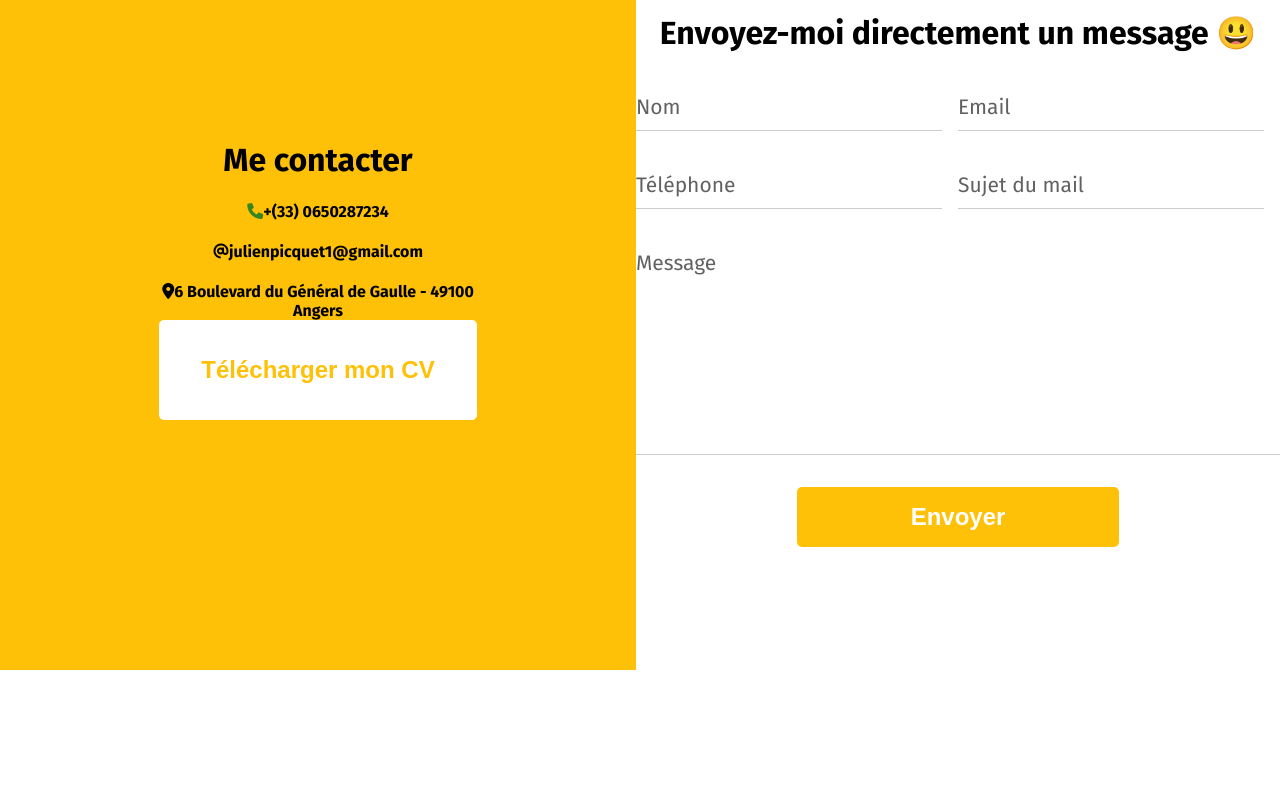
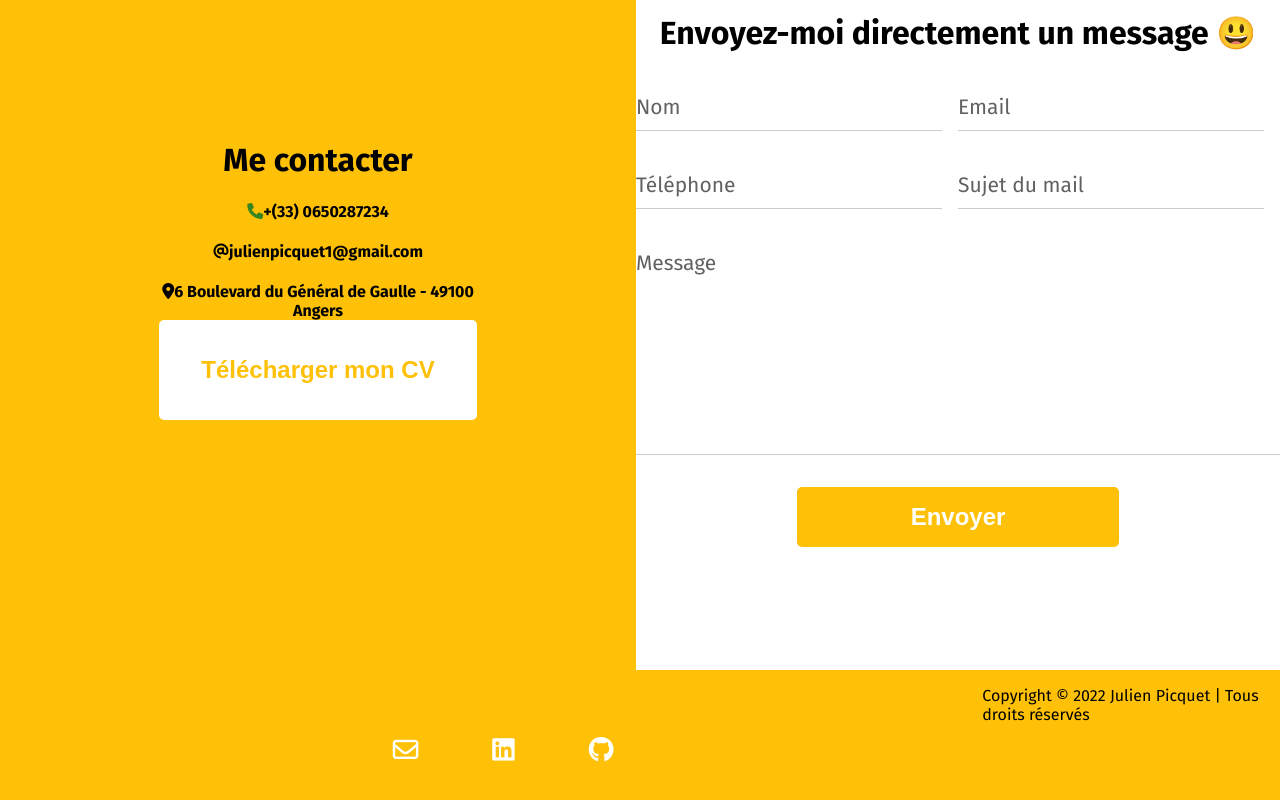
Before and after one commit to OlderGlow/portfolio-react, a React (Create React App) app: page / in a window 1280 px wide. Shown: the part 3392-4192 px from the top of the page. Before the commit the page ends 4062 px from the top, so only its background shows below. Built offline with nearby package versions, Linux system fonts and the light colour scheme.

Commit message:
responsive for footer - WIP for desktop

```diff
--- a/src/App.js
+++ b/src/App.js
@@ -3,6 +3,7 @@ import AboutMe from "./components/about-me/about-me";
 import Technologies from "./components/technologies/technologies";
 import Projects from "./components/projects/projects";
 import Contact from "./components/contact/contact";
+import Footer from "./components/footer/footer";
 function App() {
     return (
         <div>
@@ -11,6 +12,7 @@ function App() {
             <Technologies/>
             <Projects/>
             <Contact/>
+            <Footer/>
         </div>
     );
 }
--- a/src/components/contact/contact.css
+++ b/src/components/contact/contact.css
@@ -1,6 +1,6 @@
 .contact-container {
     display: flex;
-    height: 100vh;
+    min-height: 100vh;
 }
 
 .contact-informations {
--- /dev/null
+++ b/src/components/footer/footer.css
@@ -0,0 +1,67 @@
+.footer-container{
+    width: 100%;
+    height: 20vh;
+    display: flex;
+    background-color: #ffc107;
+}
+
+.footer-informations{
+    display: flex;
+    height: 100%;
+    width: 100%;
+    justify-content: center;
+}
+
+.footer-menu {
+    display: flex;
+    width: 100%;
+    justify-content: center;
+    font-size: 1.6rem;
+    color: white;
+    min-height: 68px;
+    align-items: center;
+}
+
+ul {
+    display: flex;
+    list-style: none;
+    justify-content: space-around;
+    width: 30%;
+    margin-right: 1rem;
+}
+
+li {
+    display: flex;
+    justify-content: center;
+}
+.footer-menu i {
+    cursor: pointer;
+    transition: 0.5s ease-out;
+}
+.fa-envelope:hover {
+    transition: 0.5s;
+    transform: scale(1.2);
+    cursor: pointer;
+    color: #e76868;
+}
+.fa-linkedin:hover {
+    transition: 0.5s;
+    transform: scale(1.2);
+    cursor: pointer;
+    color: rgb(15, 86, 218);
+}
+.fa-github:hover {
+    transition: 0.5s;
+    transform: scale(1.2);
+    cursor: pointer;
+    color: rgb(32, 32, 32);
+}
+
+@media  screen and (max-width: 480px) {
+    .footer-informations{
+        font-size: 12px;
+        flex-direction: column;
+        justify-content: center;
+        align-items: center;
+    }
+}
--- /dev/null
+++ b/src/components/footer/footer.jsx
@@ -0,0 +1,26 @@
+import './footer.css'
+
+function Footer() {
+  return (
+    <div className='footer-container'>
+        <div className="footer-informations">
+        <nav className='footer-menu'>
+                        <ul>
+                            <li><a href="mailto:julienpicquet1@gmail.com">
+                                <i className='far fa-envelope'></i>
+                            </a></li>
+                            <li><a href="https://www.linkedin.com/in/jpicquet/" target="_blank" rel='noreferrer'>
+                                <i className='fab fa-linkedin'></i>
+                            </a></li>
+                            <li><a href="https://github.com/olderglow" target="_blank" rel='noreferrer'>
+                                <i className='fab fa-github'></i>
+                            </a></li>
+                        </ul>
+                    </nav>
+            <p>Copyright © 2022 Julien Picquet | Tous droits réservés</p>
+        </div>
+    </div>
+  )
+}
+
+export default Footer
--- a/src/components/projects/projects.css
+++ b/src/components/projects/projects.css
@@ -100,5 +100,7 @@ svg{
 
     .projects-left-wrapper {
         margin-top: 7rem;
+        margin-bottom: 2rem;
     }
+
 }
```
